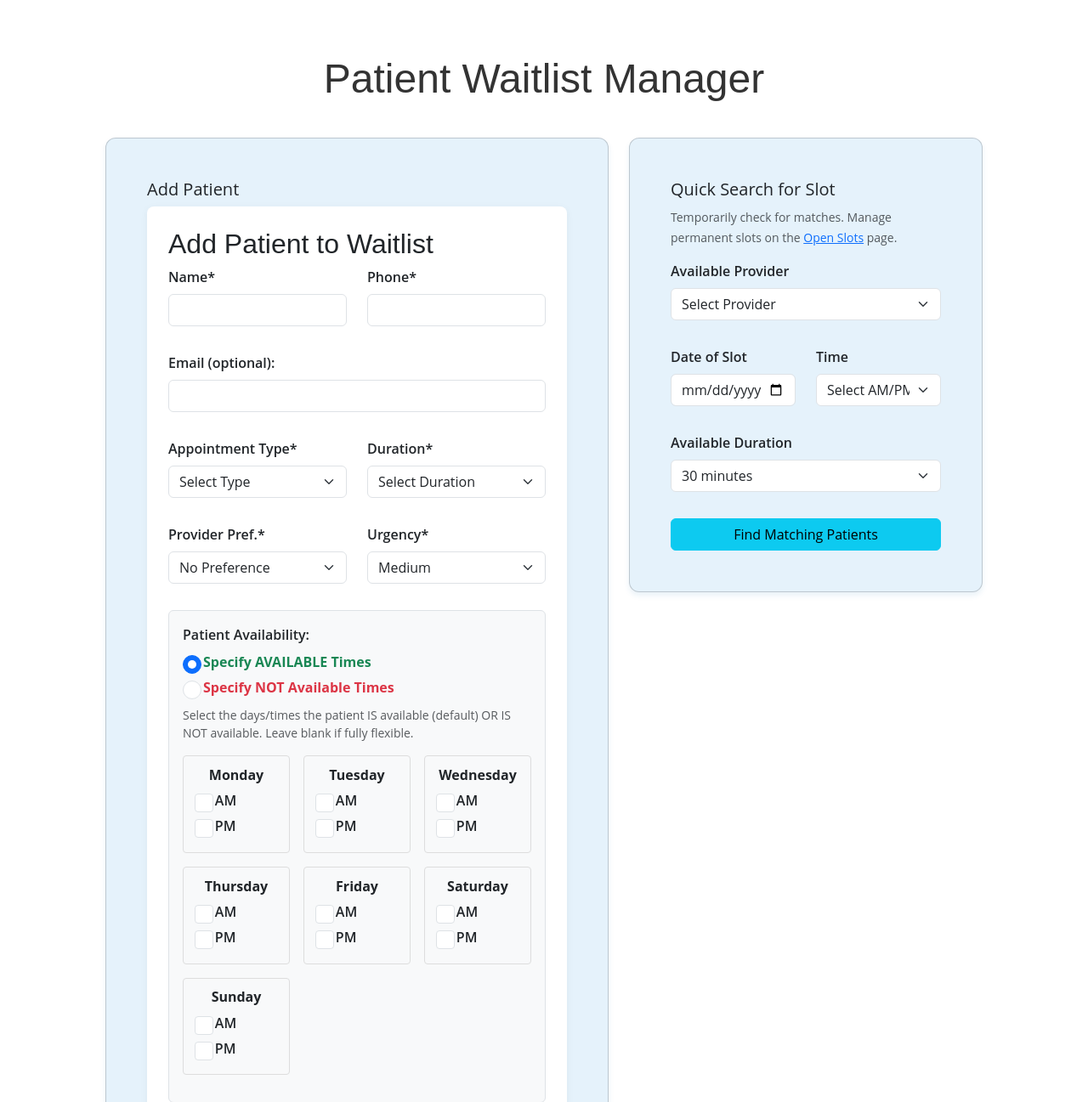
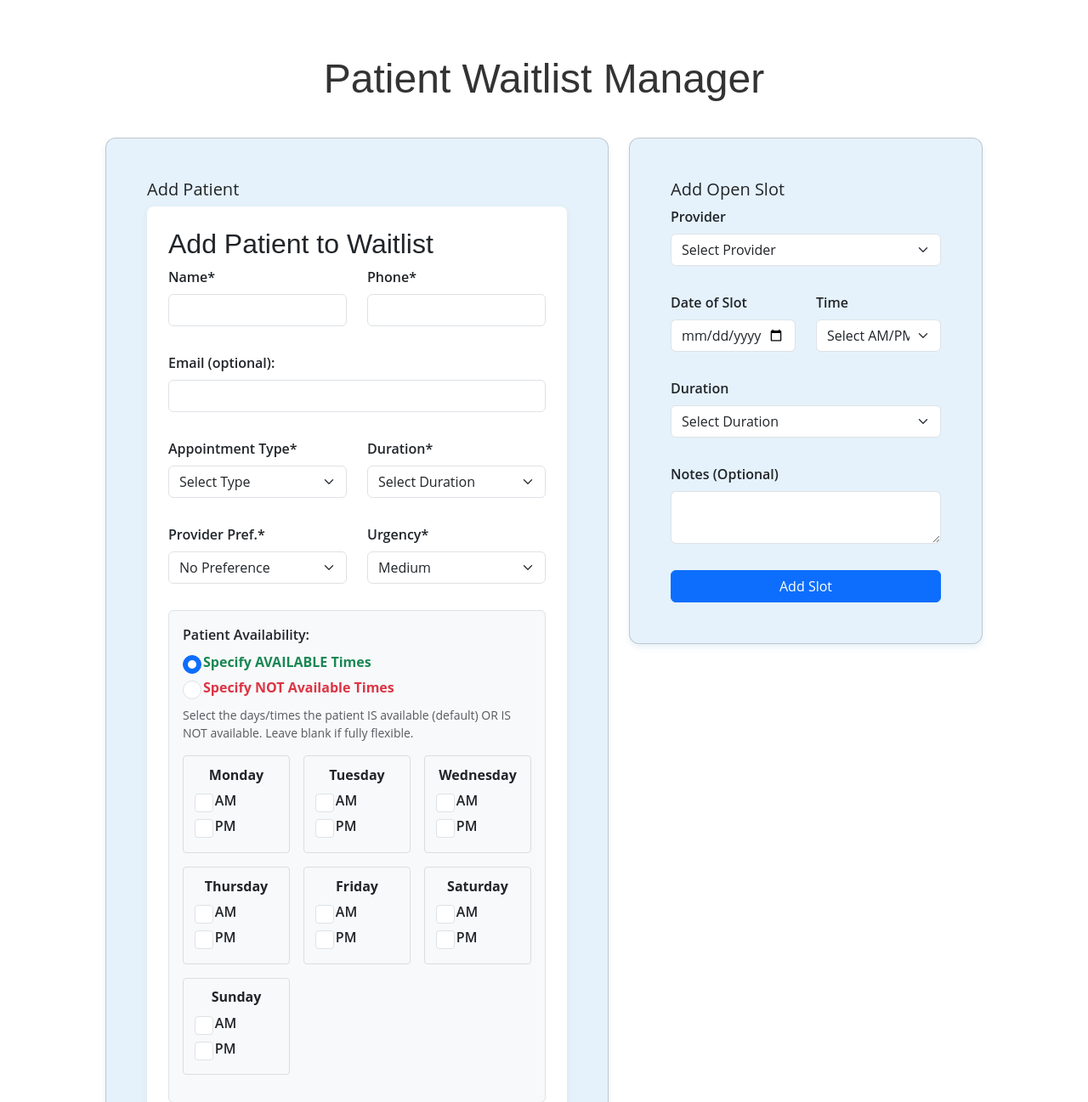
Before and after one commit to s-pecksen/w.ai.tlist, a Flask app: page / in a window 1280 px wide. Shown: the part 92-1389 px from the top of the page at 85% size. Run offline with Flask 3, Linux system fonts and the light colour scheme.

Commit message:
Replaced Quick Search form w/ Create Open Slot/Cancelled Appt

```diff
--- /dev/null
+++ b/cancelled_slots_backups/cancelled_slots_20250414_191243_711337.csv
@@ -0,0 +1,5 @@
+id,provider,duration,slot_date,slot_period,notes,matched_patient_id,matched_patient_name
+001472e6-ff7b-4af0-80ca-ae7d3fcfb675,Shannon,60,2025-04-20,AM,,,
+a7204675-0de0-4de4-b16f-06c73e78431f,Adrienne,70,2025-04-23,AM,,,
+66e3c1d9-394c-4240-a9a4-ab16c3f98d0a,Dr. Shave,30,2025-04-20,PM,,,
+6d0f0caa-8481-44c3-9455-55277026de2a,Maylee,70,2025-04-20,AM,,,
--- /dev/null
+++ b/cancelled_slots_backups/cancelled_slots_20250414_191328_948021.csv
@@ -0,0 +1,4 @@
+id,provider,duration,slot_date,slot_period,notes,matched_patient_id,matched_patient_name
+001472e6-ff7b-4af0-80ca-ae7d3fcfb675,Shannon,60,2025-04-20,AM,,,
+a7204675-0de0-4de4-b16f-06c73e78431f,Adrienne,70,2025-04-23,AM,,,
+66e3c1d9-394c-4240-a9a4-ab16c3f98d0a,Dr. Shave,30,2025-04-20,PM,,,
--- /dev/null
+++ b/cancelled_slots_backups/cancelled_slots_20250414_191432_721384.csv
@@ -0,0 +1,5 @@
+id,provider,duration,slot_date,slot_period,notes,matched_patient_id,matched_patient_name
+001472e6-ff7b-4af0-80ca-ae7d3fcfb675,Shannon,60,2025-04-20,AM,,,
+a7204675-0de0-4de4-b16f-06c73e78431f,Adrienne,70,2025-04-23,AM,,,
+66e3c1d9-394c-4240-a9a4-ab16c3f98d0a,Dr. Shave,30,2025-04-20,PM,,,
+cd64cf92-9815-4e02-98ae-456d5aea7c34,Maylee,70,2025-04-20,AM,,,
--- a/templates/index.html
+++ b/templates/index.html
@@ -179,21 +179,22 @@
         </div>
 
         <div class="col-lg-5 col-md-12"> {# Made quick search narrower #}
-             {# Add id to the form section container #}
-            <div class="card mb-4" id="find-matches-form">
+             {# --- MODIFIED CARD: Changed ID, title, action, fields, button text --- #}
+            <div class="card mb-4" id="add-slot-form-index">
                 <div class="card-body">
-                    <h5 class="card-title">Quick Search for Slot</h5>
-                    <p class="text-muted"><small>Temporarily check for matches. Manage permanent slots on the <a href="{{ url_for('list_cancelled_appointments') }}">Open Slots</a> page.</small></p>
+                    <h5 class="card-title">Add Open Slot</h5>
+                    {# Removed helper text #}
                     {% if not has_providers %}
                     <div class="alert alert-warning" role="alert">
                         Please add providers first.
                     </div>
                     {% else %}
-                    {# This form now goes to 'create_slot_and_find_matches' #}
-                    <form action="{{ url_for('create_slot_and_find_matches') }}" method="post">
+                    {# Changed form action to add_cancelled_appointment #}
+                    <form action="{{ url_for('add_cancelled_appointment') }}" method="post">
                         <div class="mb-3">
-                            <label for="cancel_provider" class="form-label">Available Provider</label>
-                            <select class="form-select" id="cancel_provider" name="provider" required>
+                            {# Ensure name matches route: 'provider' #}
+                            <label for="slot_provider" class="form-label">Provider</label>
+                            <select class="form-select" id="slot_provider" name="provider" required>
                                 <option value="" selected disabled>Select Provider</option>
                                 {# providers is now a list of dicts {'name': 'Provider Name'} #}
                                 {% for provider_dict in providers %}
@@ -203,13 +204,15 @@
                         </div>
                          <div class="row">
                              <div class="col-md-6 mb-3">
-                                <label for="cancel_slot_date" class="form-label">Date of Slot</label>
-                                <input type="date" class="form-control" id="cancel_slot_date" name="slot_date" required>
+                                {# Ensure name matches route: 'slot_date' #}
+                                <label for="slot_date_index" class="form-label">Date of Slot</label>
+                                <input type="date" class="form-control" id="slot_date_index" name="slot_date" required>
                             </div>
                             {# --- Add AM/PM selector --- #}
                             <div class="col-md-6 mb-3">
-                                <label for="cancel_slot_period" class="form-label">Time</label>
-                                <select class="form-select" id="cancel_slot_period" name="slot_period" required>
+                                {# Ensure name matches route: 'slot_period' #}
+                                <label for="slot_period_index" class="form-label">Time</label>
+                                <select class="form-select" id="slot_period_index" name="slot_period" required>
                                     <option value="" selected disabled>Select AM/PM</option>
                                     <option value="AM">AM</option>
                                     <option value="PM">PM</option>
@@ -218,8 +221,10 @@
                             {# --- End AM/PM selector --- #}
                          </div>
                         <div class="mb-3">
-                            <label for="cancel_duration" class="form-label">Available Duration</label>
-                            <select class="form-select" id="cancel_duration" name="duration" required>
+                             {# Ensure name matches route: 'duration' #}
+                            <label for="slot_duration_index" class="form-label">Duration</label>
+                            <select class="form-select" id="slot_duration_index" name="duration" required>
+                                <option value="" disabled selected>Select Duration</option> {# Added default #}
                                 <option value="30">30 minutes</option>
                                 <option value="60">1 hour</option>
                                 <option value="70">70 minutes</option>
@@ -227,11 +232,19 @@
                                 <option value="120">2 hours</option>
                             </select>
                         </div>
-                        <button type="submit" class="btn btn-info">Find Matching Patients</button>
+                        {# --- ADDED: Notes field --- #}
+                        <div class="mb-3">
+                            <label for="slot_notes_index" class="form-label">Notes (Optional)</label>
+                            <textarea class="form-control" id="slot_notes_index" name="notes" rows="2"></textarea>
+                        </div>
+                        {# --- END ADDED: Notes field --- #}
+                        {# Changed button text #}
+                        <button type="submit" class="btn btn-primary">Add Slot</button>
                     </form>
                     {% endif %}
                 </div>
             </div>
+            {# --- END MODIFIED CARD --- #}
         </div>
     </div>
 
```
Also changed, not shown: waitlist_backups/waitlist_20250414_160527.csv (deleted, +0 -16 lines).
